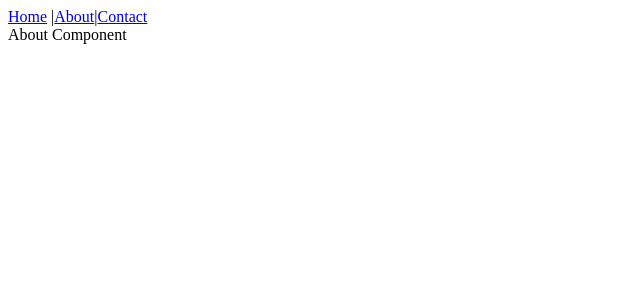
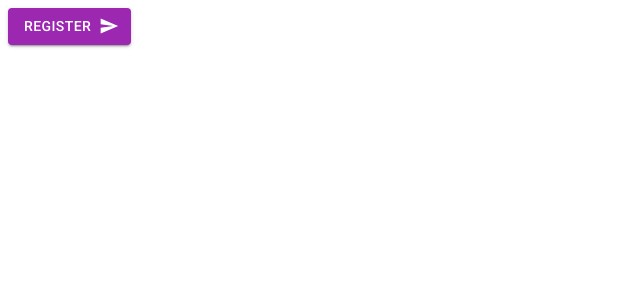
Before and after one commit to suprava16/react-session-16, a React (Create React App) app: page /about in a window 1280 px wide. Shown: the top 300 px of the page, without its empty margins (0-640 px from the left). Built offline with nearby package versions, Linux system fonts and the light colour scheme.

Commit message:
react routing and mui

```diff
--- a/package.json
+++ b/package.json
@@ -3,6 +3,11 @@
   "version": "0.1.0",
   "private": true,
   "dependencies": {
+    "@emotion/react": "^11.9.3",
+    "@emotion/styled": "^11.9.3",
+    "@mui/icons-material": "^5.8.4",
+    "@mui/material": "^5.9.1",
+    "@mui/styled-engine-sc": "^5.8.0",
     "@testing-library/jest-dom": "^5.16.4",
     "@testing-library/react": "^13.3.0",
     "@testing-library/user-event": "^13.5.0",
@@ -11,6 +16,7 @@
     "react-dom": "^18.2.0",
     "react-router-dom": "^6.3.0",
     "react-scripts": "5.0.1",
+    "styled-components": "^5.3.5",
     "web-vitals": "^2.1.4"
   },
   "scripts": {
--- a/public/index.html
+++ b/public/index.html
@@ -10,6 +10,11 @@
       content="Web site created using create-react-app"
     />
     <link rel="apple-touch-icon" href="%PUBLIC_URL%/logo192.png" />
+    <link
+  rel="stylesheet"
+  href="https://fonts.googleapis.com/css?family=Roboto:300,400,500,700&display=swap"
+/>
+
     <!--
       manifest.json provides metadata used when your web app is installed on a
       user's mobile device or desktop. See https://developers.google.com/web/fundamentals/web-app-manifest/
--- a/src/App.js
+++ b/src/App.js
@@ -18,6 +18,7 @@ import AxiosMethods from "./Components/Api/AxiosMethods"
 import ParentCom from "./Components/UseContext.js/ParentCom"
 import MainDemo from "./Components/CallBack/MainDemo"
 import RouterCom from "./Components/RoutingComponents/RouterCom"
+import Design from "./Components/MUI/Design"
 export class App extends React.Component {
   render() {
     return (
@@ -40,7 +41,8 @@ export class App extends React.Component {
         {/* <UseEffectMethod/> */}
         {/* <ParentCom/> */}
         {/* <MainDemo/> */}
-        <RouterCom/>
+        {/* <RouterCom/> */}
+        <Design/>
       </div>
     )
   }
--- /dev/null
+++ b/src/Components/MUI/Design.js
@@ -0,0 +1,12 @@
+import React from 'react'
+import Button from "@mui/material/Button"
+import SendIcon from '@mui/icons-material/Send';
+function Design() {
+  return (
+    <div>
+      <Button variant='contained' color='secondary' endIcon={<SendIcon/>}>Register</Button>
+    </div>
+  )
+}
+
+export default Design
--- a/src/Components/RoutingComponents/About.js
+++ b/src/Components/RoutingComponents/About.js
@@ -1,8 +1,10 @@
 import React from 'react'
-
+import { useLocation } from 'react-router-dom'
 function About() {
+  var parameter=useLocation();
+  console.log(parameter)
   return (
-    <div>About Component</div>
+    <div>About Component {parameter.state.name}</div>
   )
 }
 
--- a/src/Components/RoutingComponents/Contact.js
+++ b/src/Components/RoutingComponents/Contact.js
@@ -1,8 +1,12 @@
 import React from 'react'
+import {useParams} from "react-router-dom"
+function Contact() {
+  var data=useParams();
+  console.log(data)
+  return (
+    <div>Contact
 
-function Contact() {
-  return (
-    <div>Contact</div>
+    </div>
   )
 }
 
--- a/src/Components/RoutingComponents/Navbar.js
+++ b/src/Components/RoutingComponents/Navbar.js
@@ -1,11 +1,13 @@
-import React from 'react'
+import React, { useState } from 'react'
 import {Link,Outlet} from "react-router-dom"
 function Navbar() {
+  const[item,setItem]=useState(300)
   return (
     <div>
       <Link to="/">Home</Link> |
-      <Link to="/about">About</Link>|
-      <Link to="/contact">Contact</Link>
+      <Link to="/about" state={{name:'ReactJs'}}>About</Link>|
+      {/* <Link to="/contact/102">Contact</Link> */}
+      <Link to={"/contact/"+item}>Contact</Link>
 
       <Outlet/>  {/* renders nested compoent */}
     </div>
--- a/src/Components/RoutingComponents/RouterCom.js
+++ b/src/Components/RoutingComponents/RouterCom.js
@@ -1,5 +1,5 @@
 import React from 'react'
-import { BrowserRouter, Routes, Route } from "react-router-dom"
+import { BrowserRouter, Routes, Route,Navigate } from "react-router-dom"
 import About from './About'
 import Contact from './Contact'
 import Home from './Home'
@@ -12,12 +12,21 @@ function RouterCom() {
           <Route path="/" element={<Navbar />}>
             <Route path="/" element={<Home />} />
             <Route path="/about" element={<About />} />
-            <Route path="/contact" element={<Contact />} />
+            <Route path="/contact/:id" element={<Contact />} />
           </Route>
+
+          {/* <Route path="*" element={<Home/>}/> */}
+          <Route path="*" element={<Navigate to="/"/>}/>
         </Routes>
       </BrowserRouter>
     </div>
   )
 }
 
+//CRUD operation - create read update delete
+// emp=[{id:1000,name:"",deparatment:"",salary:3000},{},{}]
+// display data in a toBeEnabled
+// update and delete button
+
+
 export default RouterCom
```
Also changed, not shown: 1 other file (tests, documents, lock files or other folders).
